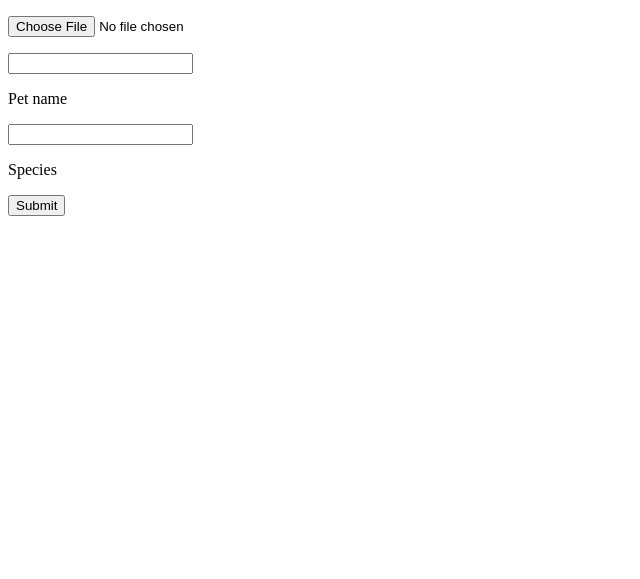
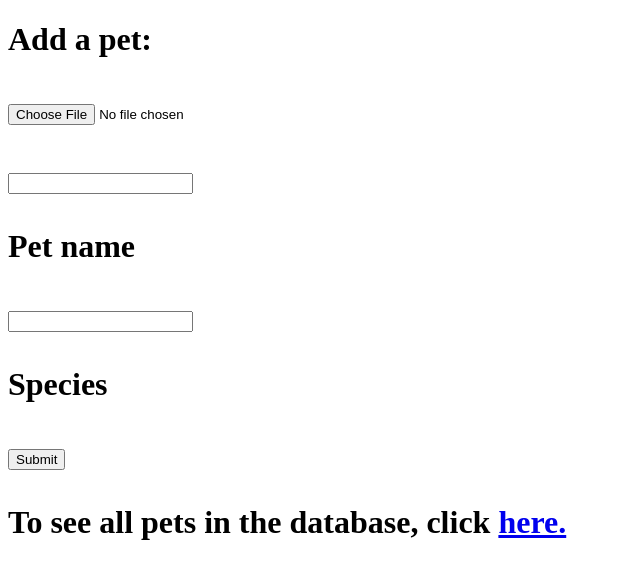
Before and after one commit to arielhirschhorn/netpets, a Flask app: page / in a window 1280 px wide. Shown: the top 579 px of the page, without its empty margins (0-640 px from the left). Run offline with Flask 2, Linux system fonts and the light colour scheme; some libraries are stand-ins or nearby versions.

Commit message:
Update addPet.html
added a heading and a link to the pet list

```diff
--- a/templates/addPet.html
+++ b/templates/addPet.html
@@ -4,6 +4,7 @@
     <title>NetPets - add a pet!</title>
 </head>
 <body>
+    <h1> Add a pet: <h1>
     <form method="POST" name="form" action="" enctype="multipart/form-data">
 	  <p><input type="file" name="file"></p>
 	  <p><input type= "text" name="petname"></p>
@@ -12,8 +13,7 @@
 	  <label for="species">Species</label>
       <p><input type="submit" value="Submit"></p>
     </form>
-
-	</form>
+    <p> To see all pets in the database, click <a href="/petlist">here.</a></p>
 
 </body>
 </html>
```
